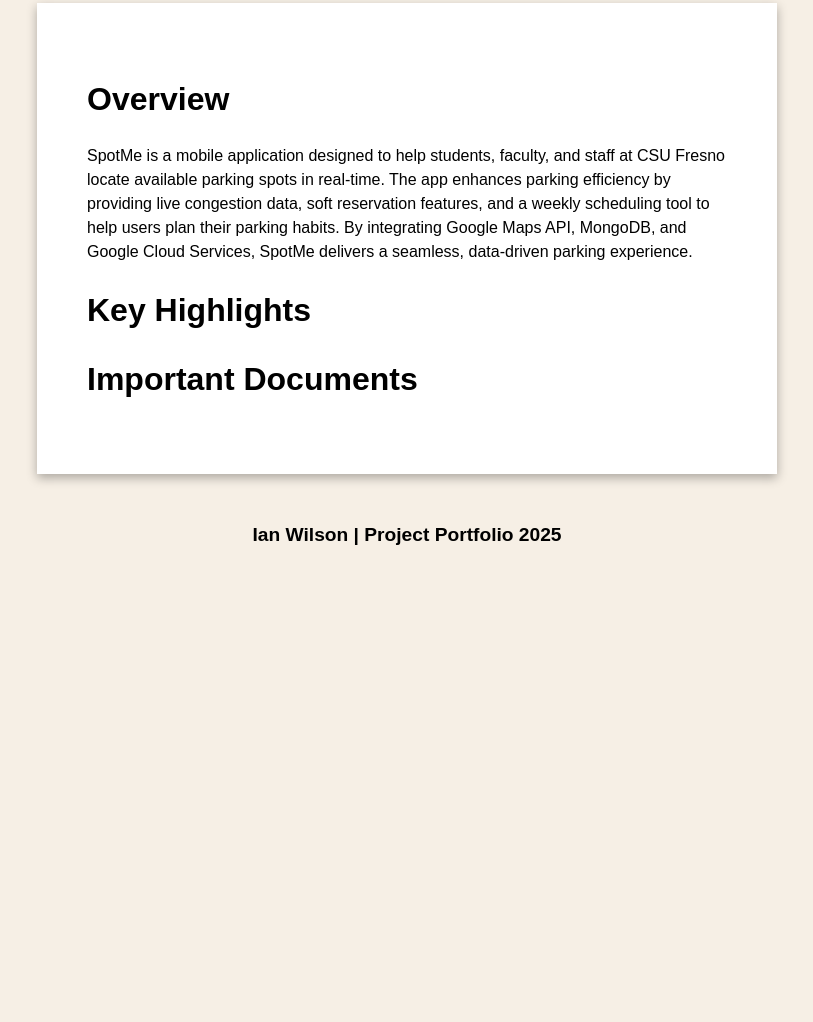
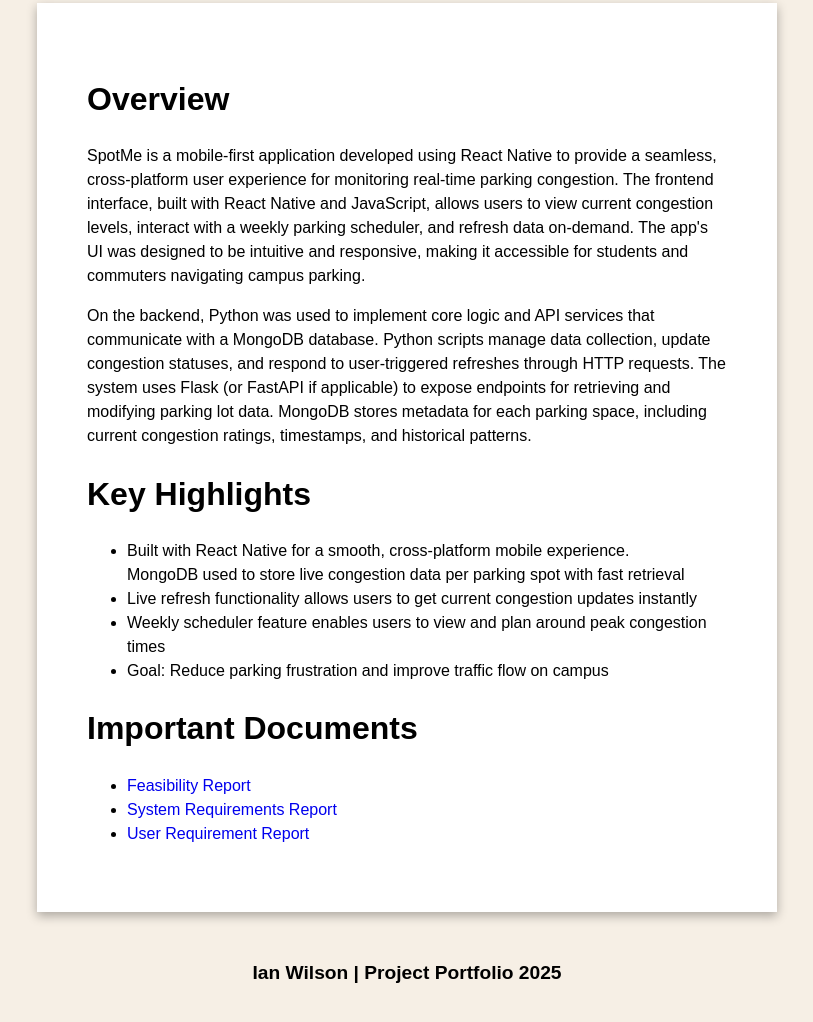
Before and after one commit to ianwilson1/MyPortfolio, a plain HTML site: page SpotMe.html in a window 1280 px wide. Shown: the part 208-1230 px from the top of the page, without its empty margins (233-1046 px from the left). Before the commit the page ends 804 px from the top, so only its background shows below. Drawn offline with Linux system fonts and the light colour scheme.

Commit message:
updated SpotMe

```diff
--- a/SpotMe.html
+++ b/SpotMe.html
@@ -28,15 +28,46 @@
                 Overview
             </h1>
 
-            <p>SpotMe is a mobile application designed to help students, faculty, and staff at CSU Fresno locate available parking spots in real-time. The app enhances parking efficiency by providing live congestion data, soft reservation features, and a weekly scheduling tool to help users plan their parking habits. By integrating Google Maps API, MongoDB, and Google Cloud Services, SpotMe delivers a seamless, data-driven parking experience.</p>
+            <p>SpotMe is a mobile-first application developed using React Native to provide a seamless, cross-platform user experience for monitoring real-time parking congestion. The frontend interface, built with React Native and JavaScript, allows users to view current congestion levels, interact with a weekly parking scheduler, and refresh data on-demand. The app's UI was designed to be intuitive and responsive, making it accessible for students and commuters navigating campus parking.</p>
+            <p>On the backend, Python was used to implement core logic and API services that communicate with a MongoDB database. Python scripts manage data collection, update congestion statuses, and respond to user-triggered refreshes through HTTP requests. The system uses Flask (or FastAPI if applicable) to expose endpoints for retrieving and modifying parking lot data. MongoDB stores metadata for each parking space, including current congestion ratings, timestamps, and historical patterns.</p>
 
             <h1>
                 Key Highlights
             </h1>
 
+            <ul>
+                <li>
+                    Built with React Native for a smooth, cross-platform mobile experience.
+                </li>
+                    MongoDB used to store live congestion data per parking spot with fast retrieval
+                <li>
+                    Live refresh functionality allows users to get current congestion updates instantly
+                <li>
+                    Weekly scheduler feature enables users to view and plan around peak congestion times
+                </li>
+                <li>
+                    Goal: Reduce parking frustration and improve traffic flow on campus
+                </li>
+            </ul>
+
             <h1>
                 Important Documents
             </h1>
+            <ul>
+                <li>
+                    <a href="./images/Feasibility Report - SpotMe.pdf" target="_blank">Feasibility Report</a> <br>
+                </li>
+                <li>
+                    <a href="./images/System Requirements Document.pdf" target="_blank">System Requirements Report</a> <br>
+                </li>
+                <li>
+                    <a href="./images/User Requirements Document.pdf" target="_blank">User Requirement Report</a> <br>
+                </li>
+
+            </ul>
+
+
+
 
         </div>
     </body>
```
Also changed, not shown: Fingerprint.html (+1 -0 lines), NetworkProtocol.html (+1 -0 lines), Shell.html (+1 -0 lines), index.html (+1 -0 lines), 2 other files.
